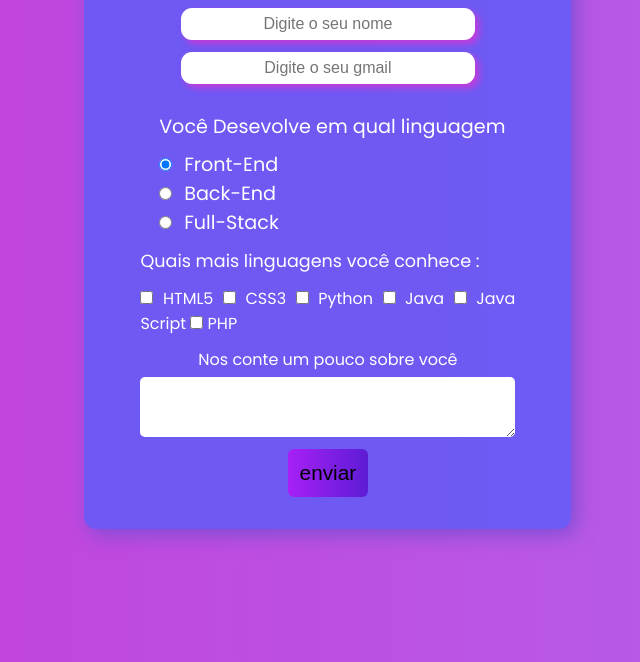
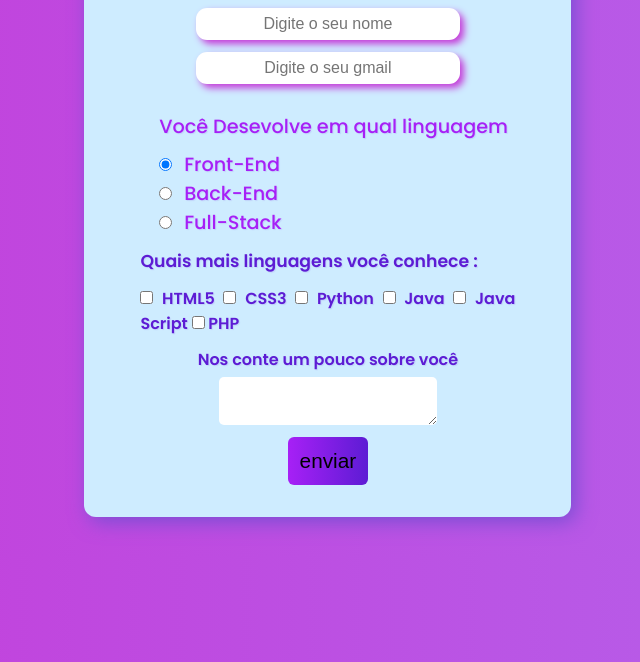
Before and after one commit to joao472762/ola--mundo, a plain HTML site: page site_com_repositório/index.html in a window 1280 px wide. Shown: the part 138-800 px from the top of the page, without its empty margins (338-978 px from the left). Drawn offline with Linux system fonts and the light colour scheme.

Commit message:
terminei eu acho

```diff
--- a/site_com_repositório/index.html
+++ b/site_com_repositório/index.html
@@ -62,7 +62,7 @@
         <footer>
             <div id='umpouco'>
                 <p>Nos conte um pouco sobre você </p>
-                <textarea name="texto" id="texto" cols="45" rows="4"></textarea>
+                <textarea name="texto" id="texto" cols="45" rows="2"></textarea>
             </div>
             <div id="confirmar">
                 <input type="submit" id="botao" value="enviar">
--- a/site_com_repositório/style.css
+++ b/site_com_repositório/style.css
@@ -15,7 +15,10 @@ background: linear-gradient(to left, #b463eb, #C53BD9);
 color: white;}
 main{
     max-width: 375px;
-    background: #635bf6de;;
+    background: #ceecff;
+    color: #5D1CD4;
+    font-weight: 600;
+    text-shadow: 1px 1px 1px #5c1cd41e;
     margin: 6% 18% 0% 18%;
     border-radius: 12px;
     padding: 2.0em 3.5em;
@@ -38,7 +41,7 @@ header{
     font-size: 1em;
     outline: none;
     text-align: center;
-    width: 280px;
+    width: 250px;
 }
 #nome:hover, #gmail:hover{
     cursor: pointer;
@@ -63,7 +66,7 @@ header{
 
 #texto1{
     margin-bottom: 12px;
-    font-size: 1.1em;
+    font-size: 1.08em;
 }
 #umpouco p{
     margin-bottom: 5px;
@@ -71,6 +74,8 @@ header{
 textarea{
     border-radius: 5px;
     outline: none;
+    padding: 9px;
+    width: 200px;
 }
 #botao{
     padding: 12px;
@@ -80,14 +85,24 @@ textarea{
     margin-top: 5px;
 }
 @media screen and (min-width: 820px){
-    main{margin: 3% 15% 3% 33%;}
-    #desnvolve{margin-left: 5%;}
+    main{margin: 3% 15% 3% 33%;
+    background: #ceecff;}
+    #desnvolve{margin-left: 5%;
+    color: #A720F6;
+    font-weight: 500;}
+
 }
 @media screen and (max-width:600px){
-  main{
+  body{font-size: 0.95em;}
+    main{
       margin: 35px;
   }
   #nome, #gmail{
       width: 170px;
   }
+  textarea{width: 200px;
+    margin-top: 5px;
+    height: 30px;
+    font-size: 1.2em;
 }
+}
```
